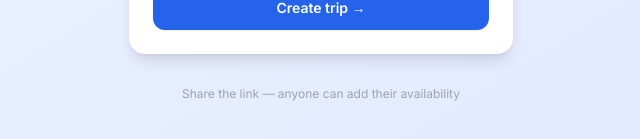
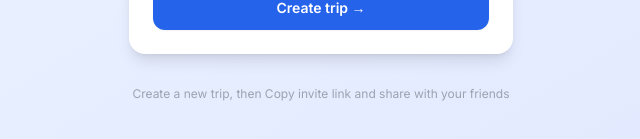
Before and after one commit to areagan954/tripsync, a Next.js app: page / in a window 1280 px wide. Shown: the part 521-660 px from the top of the page, without its empty margins (319-959 px from the left). Built offline with nearby package versions, Linux system fonts and the light colour scheme.

Commit message:
Update homepage tagline

```diff
--- a/app/page.tsx
+++ b/app/page.tsx
@@ -48,7 +48,7 @@ export default function Home() {
         </div>
 
         <p className="text-center text-xs text-gray-400">
-          Share the link — anyone can add their availability
+          Create a new trip, then Copy invite link and share with your friends
         </p>
       </div>
     </div>
```
